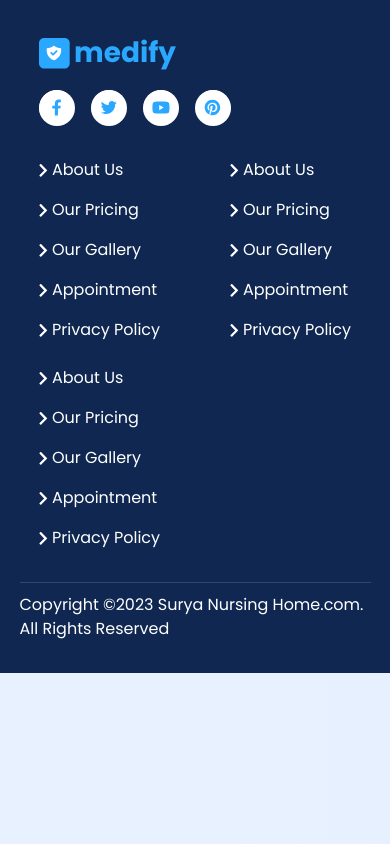
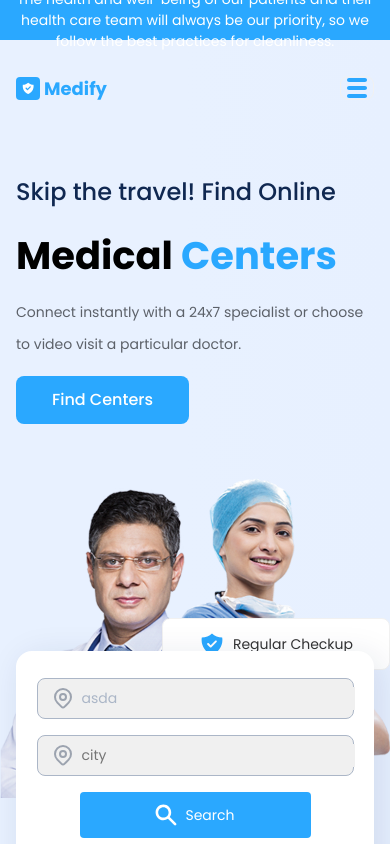
Before and after one commit to abhay8696/medify, a React (Vite) app: page / in a window 390 px wide. Shown: the top 844 px of the page. Built offline with nearby package versions, Linux system fonts and the light colour scheme.

Commit message:
created responsive footer

```diff
--- a/src/App.jsx
+++ b/src/App.jsx
@@ -20,7 +20,7 @@ function App() {
   return (
     <>
       <div className='App'>
-        {/* <AppTop />
+        <AppTop />
         <Navbar />
         <Hero />
         <CardHolder type="offers" classForMargin={"CardHolder-offers"}/>
@@ -30,7 +30,7 @@ function App() {
         <Blogs />
         <Families />
         <FAQ />
-        <Download /> */}
+        <Download />
         <MainFooter />
       </div>
     </>
```
